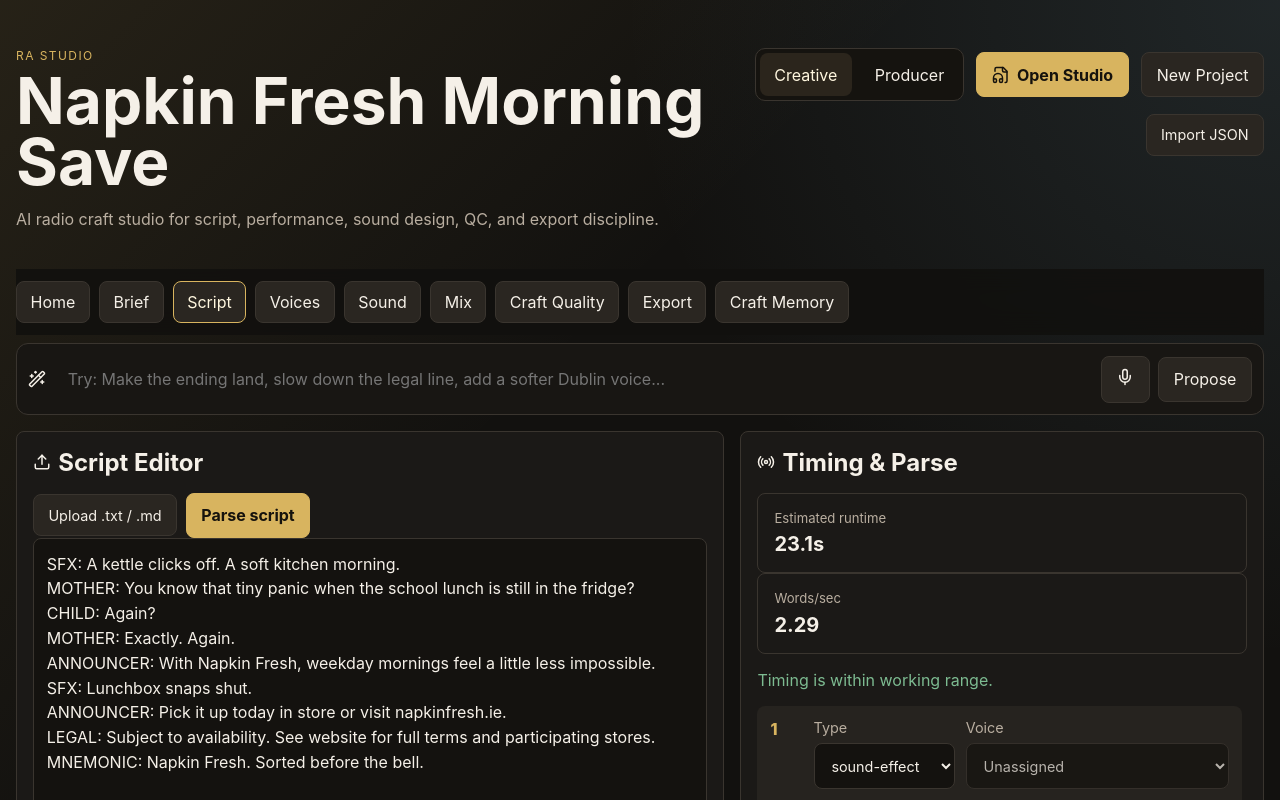
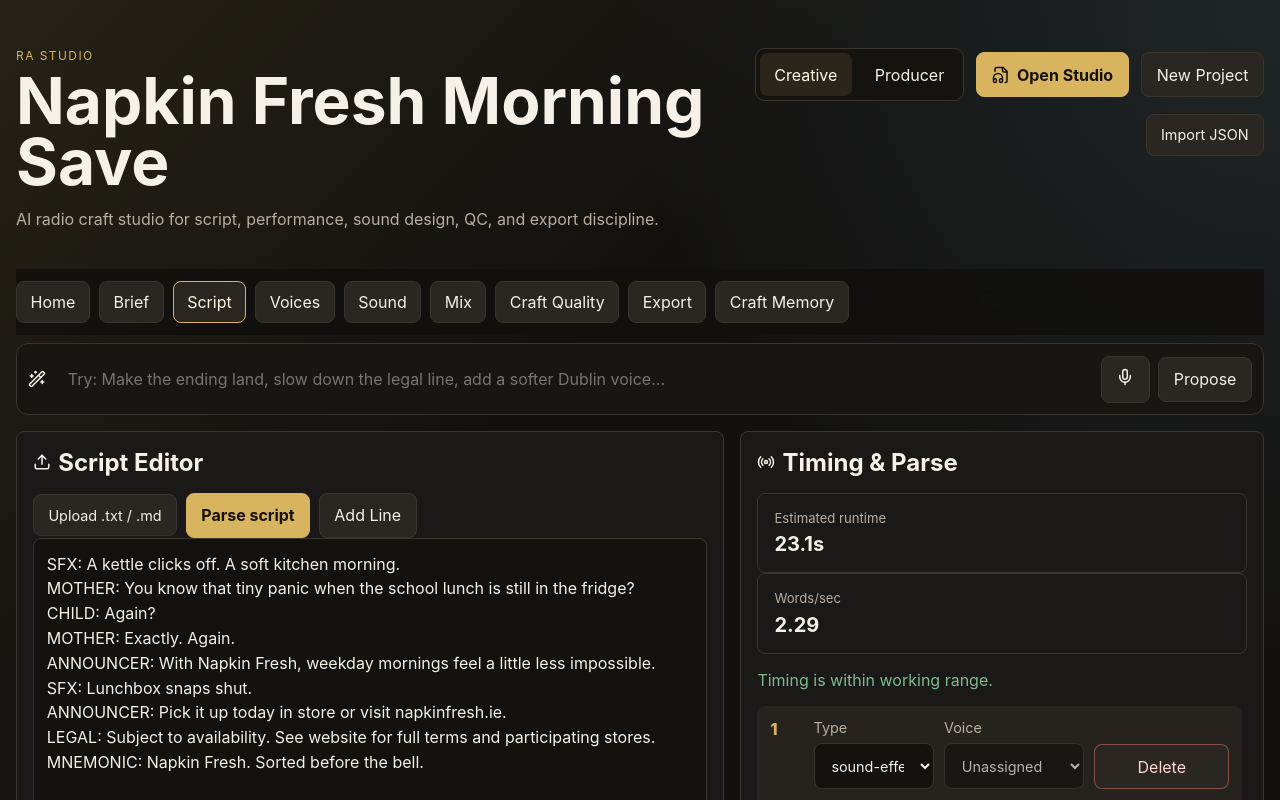
Before and after one commit to sindukuriTeja/Napkin-audio, a React (Vite) app: page / in a window 1280 px wide. Both pictures are taken after a click on the button "Open Studio". Shown: the top 800 px of the page. Built offline with nearby package versions, Linux system fonts and the light colour scheme.

Commit message:
Add manual script line controls

```diff
--- a/src/App.tsx
+++ b/src/App.tsx
@@ -23,7 +23,8 @@ import {
   qcMarkdown,
   scriptMarkdown,
 } from "./export/exportPackage";
-import { assignLineTimings, totalDuration, wordsPerSecond } from "./lib/timing";
+import { createId } from "./lib/id";
+import { assignLineTimings, estimateLineDuration, totalDuration, wordsPerSecond } from "./lib/timing";
 import { MockVoiceProvider } from "./services/voiceProviders";
 import type { ApprovalStatus, Brief, Project, ScriptLineType } from "./types/models";
 
@@ -58,7 +59,8 @@ const setBriefField = <K extends keyof Brief>(project: Project, key: K, value: B
   recomputeProject({ ...project, brief: { ...project.brief, [key]: value } }, `Brief updated: ${String(key)}`);
 
 const retimeScript = (script: Project["script"]) => {
-  const lines = assignLineTimings(script.lines);
+  const numberedLines = script.lines.map((line, index) => ({ ...line, lineNumber: index + 1 }));
+  const lines = assignLineTimings(numberedLines);
   return {
     ...script,
     lines,
@@ -300,13 +302,58 @@ export function App() {
       if (!currentLine) return current;
       const hasChange = Object.entries(updates).some(([key, value]) => currentLine[key as keyof typeof currentLine] !== value);
       if (!hasChange) return current;
-      const updatedLines = current.script.lines.map((line) => (line.id === lineId ? { ...line, ...updates } : line));
+      const updatedLines = current.script.lines.map((line) => {
+        if (line.id !== lineId) return line;
+        const updatedLine = { ...line, ...updates };
+        if (updates.text !== undefined || updates.type !== undefined) {
+          return {
+            ...updatedLine,
+            estimatedDuration: estimateLineDuration(updatedLine.text, updatedLine.type === "legal"),
+          };
+        }
+        return updatedLine;
+      });
       const script = retimeScript({
         ...current.script,
         rawText: rawTextFromLines(updatedLines),
         lines: updatedLines,
       });
       return recomputeProject({ ...current, script, soundCues: [] }, `Line ${currentLine.lineNumber} edited`);
+    });
+  };
+
+  const addScriptLine = () => {
+    setProject((current) => {
+      const newLine: Project["script"]["lines"][number] = {
+        id: createId("line"),
+        lineNumber: current.script.lines.length + 1,
+        text: "New line",
+        type: "voiceover",
+        assignedVoiceRoleId: current.voiceRoles[0]?.id,
+        estimatedDuration: estimateLineDuration("New line"),
+        startTime: 0,
+        endTime: 0,
+        emotionalIntent: ["clear"],
+        performanceNote: "Conversational, specific, and human.",
+        accentNote: current.brief.accentPreference,
+        stressWords: [],
+        pauseBefore: 0,
+        pauseAfter: 0,
+        warnings: [],
+      };
+      const lines = [...current.script.lines, newLine];
+      const script = retimeScript({ ...current.script, rawText: rawTextFromLines(lines), lines });
+      return recomputeProject({ ...current, script, soundCues: [] }, "Manual line added");
+    });
+  };
+
+  const deleteScriptLine = (lineId: string) => {
+    setProject((current) => {
+      if (current.script.lines.length <= 1) return current;
+      const line = current.script.lines.find((item) => item.id === lineId);
+      const lines = current.script.lines.filter((item) => item.id !== lineId);
+      const script = retimeScript({ ...current.script, rawText: rawTextFromLines(lines), lines });
+      return recomputeProject({ ...current, script, soundCues: [] }, `Line ${line?.lineNumber ?? ""} deleted`);
     });
   };
 
@@ -485,6 +532,7 @@ export function App() {
               <button className="primary" onClick={() => setProject((p) => updateScriptFromText(p, scriptDraft))}>
                 Parse script
               </button>
+              <button onClick={addScriptLine}>Add Line</button>
             </div>
             <textarea className="script-input" value={scriptDraft} onChange={(event) => setScriptDraft(event.target.value)} />
           </Panel>
@@ -527,6 +575,9 @@ export function App() {
                           ))}
                         </select>
                       </label>
+                      <button className="danger-button" onClick={() => deleteScriptLine(line.id)} disabled={project.script.lines.length <= 1}>
+                        Delete
+                      </button>
                     </div>
                     <strong>{line.speaker ?? line.type}</strong>
                     <textarea
--- a/src/styles/main.css
+++ b/src/styles/main.css
@@ -62,6 +62,12 @@ button.primary {
   gap: 0.45rem;
   align-items: center;
   font-weight: 750;
+}
+
+button.danger-button {
+  align-self: end;
+  border-color: rgba(223, 123, 109, 0.5);
+  color: #ffd6d0;
 }
 
 input,
@@ -305,7 +311,7 @@ label {
 
 .line-controls {
   display: grid;
-  grid-template-columns: minmax(120px, 0.35fr) minmax(140px, 0.65fr);
+  grid-template-columns: minmax(120px, 0.3fr) minmax(140px, 0.55fr) auto;
   gap: 0.65rem;
   margin-bottom: 0.65rem;
 }
```
Also changed, not shown: 1 other file (tests, documents, lock files or other folders).
